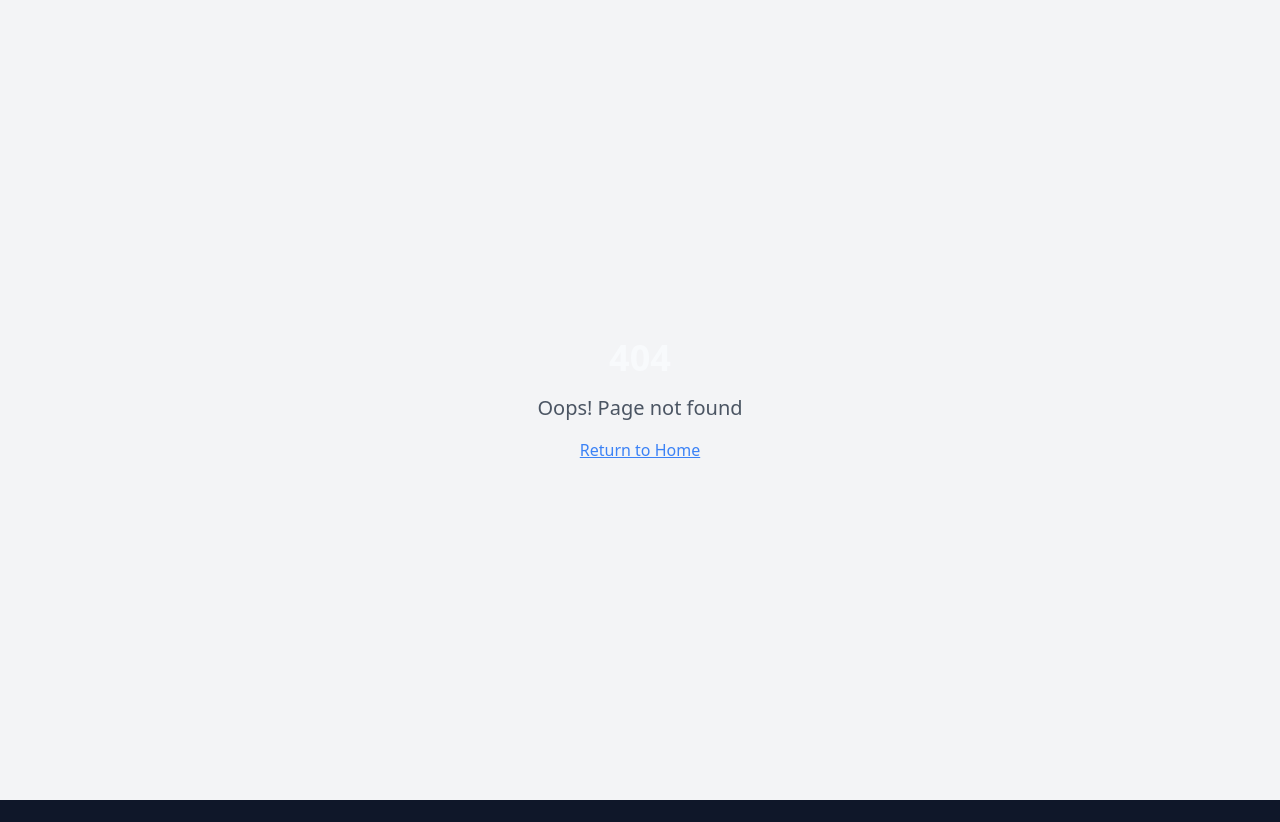
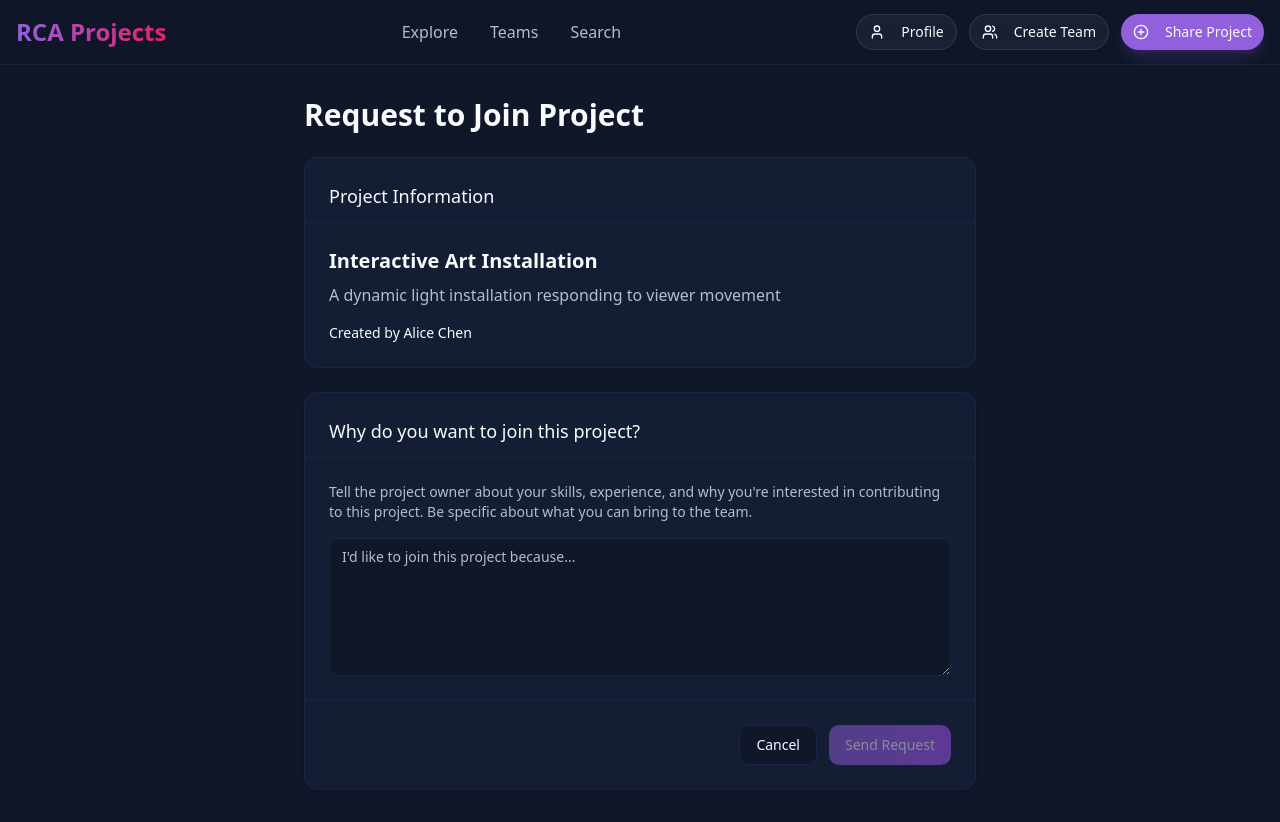
Before and after one commit to rukP/share-collab-space, a React (Vite) app: page /projects/1/join in a window 1280 px wide. Before the commit this address had no page. Before the commit the page ends 800 px from the top, so only its background shows below. Built offline with nearby package versions, Linux system fonts and the light colour scheme.

Commit message:
Add project status feature
Implements project status and request-to-join functionality.

```diff
--- a/src/App.tsx
+++ b/src/App.tsx
@@ -1,4 +1,3 @@
-
 import { Toaster } from "@/components/ui/toaster";
 import { Toaster as Sonner } from "@/components/ui/sonner";
 import { TooltipProvider } from "@/components/ui/tooltip";
@@ -18,6 +17,7 @@ import ProjectDetailsPage from "./pages/ProjectDetailsPage";
 import PersonDetailsPage from "./pages/PersonDetailsPage";
 import AddProfilePage from "./pages/AddProfilePage";
 import CreateTeamPage from "./pages/CreateTeamPage";
+import RequestToJoinPage from "./pages/RequestToJoinPage";
 
 const queryClient = new QueryClient();
 
@@ -31,6 +31,7 @@ const App = () => (
           <Route path="/" element={<Index />} />
           <Route path="/projects" element={<ProjectsPage />} />
           <Route path="/projects/:id" element={<ProjectDetailsPage />} />
+          <Route path="/projects/:id/join" element={<RequestToJoinPage />} />
           <Route path="/teams" element={<TeamsPage />} />
           <Route path="/teams/:id" element={<TeamDetailsPage />} />
           <Route path="/profile" element={<ProfilePage />} />
@@ -41,7 +42,6 @@ const App = () => (
           <Route path="/resources" element={<ResourcesPage />} />
           <Route path="/add-profile" element={<AddProfilePage />} />
           <Route path="/create-team" element={<CreateTeamPage />} />
-          {/* ADD ALL CUSTOM ROUTES ABOVE THE CATCH-ALL "*" ROUTE */}
           <Route path="*" element={<NotFound />} />
         </Routes>
       </BrowserRouter>
--- a/src/components/ProjectCard.tsx
+++ b/src/components/ProjectCard.tsx
@@ -1,7 +1,8 @@
 
-import { Heart, Users } from "lucide-react";
+import { Heart, Users, CheckCircle, XCircle, Clock } from "lucide-react";
 import { Card, CardContent, CardFooter, CardHeader } from "@/components/ui/card";
 import { Button } from "@/components/ui/button";
+import { Badge } from "@/components/ui/badge";
 import { useState } from "react";
 import { Link } from "react-router-dom";
 
@@ -12,9 +13,10 @@ interface ProjectCardProps {
   imageUrl: string;
   likes: number;
   author: string;
+  status?: "open" | "closed" | "completed";
 }
 
-export const ProjectCard = ({ id, title, description, imageUrl, likes, author }: ProjectCardProps) => {
+export const ProjectCard = ({ id, title, description, imageUrl, likes, author, status = "open" }: ProjectCardProps) => {
   const [likesCount, setLikesCount] = useState(likes);
   const [isLiked, setIsLiked] = useState(false);
 
@@ -30,17 +32,48 @@ export const ProjectCard = ({ id, title, description, imageUrl, likes, author }:
     setIsLiked(!isLiked);
   };
 
+  const getStatusBadge = () => {
+    switch (status) {
+      case "open":
+        return (
+          <Badge variant="outline" className="bg-green-100 text-green-800 hover:bg-green-200 border-green-300">
+            <CheckCircle className="w-3 h-3 mr-1" />
+            Open to Join
+          </Badge>
+        );
+      case "closed":
+        return (
+          <Badge variant="outline" className="bg-yellow-100 text-yellow-800 hover:bg-yellow-200 border-yellow-300">
+            <XCircle className="w-3 h-3 mr-1" />
+            Team Full
+          </Badge>
+        );
+      case "completed":
+        return (
+          <Badge variant="outline" className="bg-blue-100 text-blue-800 hover:bg-blue-200 border-blue-300">
+            <Clock className="w-3 h-3 mr-1" />
+            Completed
+          </Badge>
+        );
+      default:
+        return null;
+    }
+  };
+
   return (
     <Link to={`/projects/${id}`}>
-      <Card className="project-card overflow-hidden">
+      <Card className="project-card overflow-hidden h-full">
         <CardHeader className="p-0">
           <img src={imageUrl} alt={title} className="w-full h-48 object-cover" />
         </CardHeader>
         <CardContent className="p-4">
-          <h3 className="text-xl font-semibold mb-2">{title}</h3>
+          <div className="flex justify-between items-start mb-2">
+            <h3 className="text-xl font-semibold">{title}</h3>
+            {getStatusBadge()}
+          </div>
           <p className="text-muted-foreground text-sm">{description}</p>
         </CardContent>
-        <CardFooter className="p-4 flex justify-between items-center">
+        <CardFooter className="p-4 flex justify-between items-center mt-auto">
           <div className="text-sm text-muted-foreground">By {author}</div>
           <div className="flex gap-4">
             <Button
@@ -52,7 +85,16 @@ export const ProjectCard = ({ id, title, description, imageUrl, likes, author }:
               <Heart className="w-4 h-4 mr-1" />
               {likesCount}
             </Button>
-            <Button variant="ghost" size="sm">
+            <Button
+              variant="ghost"
+              size="sm"
+              onClick={(e) => {
+                e.preventDefault();
+                e.stopPropagation();
+                window.location.href = `/projects/${id}/join`;
+              }}
+              disabled={status !== "open"}
+            >
               <Users className="w-4 h-4 mr-1" />
               Team up
             </Button>
--- a/src/data/mockData.ts
+++ b/src/data/mockData.ts
@@ -6,7 +6,12 @@ export const MOCK_PROJECTS = [
     description: "A dynamic light installation responding to viewer movement",
     imageUrl: "https://picsum.photos/seed/1/800/600",
     likes: 24,
-    author: "Alice Chen"
+    author: "Alice Chen",
+    status: "open", // open, closed, or completed
+    requests: [
+      { id: 1, userId: 2, status: "pending" }, // pending, accepted, or rejected
+      { id: 2, userId: 3, status: "accepted" }
+    ]
   },
   {
     id: 2,
@@ -14,7 +19,9 @@ export const MOCK_PROJECTS = [
     description: "Exploring eco-friendly materials in contemporary fashion",
     imageUrl: "https://picsum.photos/seed/2/800/600",
     likes: 18,
-    author: "James Wilson"
+    author: "James Wilson",
+    status: "closed", // closed for new members
+    requests: []
   },
   {
     id: 3,
@@ -22,7 +29,9 @@ export const MOCK_PROJECTS = [
     description: "Playing with variable fonts and animation",
     imageUrl: "https://picsum.photos/seed/3/800/600",
     likes: 32,
-    author: "Sarah Park"
+    author: "Sarah Park",
+    status: "completed", // project is completed
+    requests: []
   }
 ];
 
@@ -65,3 +74,32 @@ export const MOCK_USERS = [
     avatar: "https://picsum.photos/seed/user3/300/300"
   }
 ];
+
+// Mock project request
+export interface ProjectRequest {
+  id: number;
+  userId: number;
+  projectId: number;
+  message: string;
+  status: "pending" | "accepted" | "rejected";
+  createdAt: string;
+}
+
+export const MOCK_REQUESTS: ProjectRequest[] = [
+  {
+    id: 1,
+    userId: 2,
+    projectId: 1,
+    message: "I'd love to contribute my programming skills to this installation!",
+    status: "pending",
+    createdAt: "2024-04-02"
+  },
+  {
+    id: 2,
+    userId: 3,
+    projectId: 1,
+    message: "I have experience with lighting design and would like to join.",
+    status: "accepted",
+    createdAt: "2024-04-01"
+  }
+];
--- a/src/pages/ProjectDetailsPage.tsx
+++ b/src/pages/ProjectDetailsPage.tsx
@@ -1,13 +1,25 @@
-import { useParams } from "react-router-dom";
+import { useParams, useNavigate } from "react-router-dom";
 import { useState, useEffect } from "react";
 import { Header } from "@/components/Header";
 import { Card, CardContent } from "@/components/ui/card";
 import { Avatar, AvatarImage, AvatarFallback } from "@/components/ui/avatar";
 import { Button } from "@/components/ui/button";
 import { Badge } from "@/components/ui/badge";
-import { Heart, Share2, MessageSquare, Calendar, Tag, Users } from "lucide-react";
+import {
+  Heart,
+  Share2,
+  MessageSquare,
+  Calendar,
+  Tag,
+  Users,
+  CheckCircle,
+  XCircle,
+  Clock,
+  UserPlus
+} from "lucide-react";
+import { useToast } from "@/hooks/use-toast";
+import { MOCK_PROJECTS, MOCK_USERS } from "@/data/mockData";
 
-// Mock project data - in a real app this would come from an API
 const PROJECT_DATA = {
   id: 1,
   title: "Interactive Art Installation",
@@ -55,16 +67,22 @@ const PROJECT_DATA = {
 
 const ProjectDetailsPage = () => {
   const { id } = useParams();
+  const navigate = useNavigate();
+  const { toast } = useToast();
   const [project, setProject] = useState(PROJECT_DATA);
   const [liked, setLiked] = useState(false);
   const [likesCount, setLikesCount] = useState(PROJECT_DATA.likes);
   const [comment, setComment] = useState("");
 
-  // In a real app, fetch project data based on ID
   useEffect(() => {
-    // This would be an API call in a real app
     console.log(`Fetching project with ID: ${id}`);
-    // For now, we'll just use our mock data
+    const mockProject = MOCK_PROJECTS.find(p => p.id.toString() === id);
+    if (mockProject) {
+      setProject(prevProject => ({
+        ...prevProject,
+        status: mockProject.status || "open"
+      }));
+    }
   }, [id]);
 
   const handleLike = () => {
@@ -78,27 +96,63 @@ const ProjectDetailsPage = () => {
 
   const handleComment = (e: React.FormEvent) => {
     e.preventDefault();
-    // In a real app, this would post to an API
     if (comment.trim()) {
-      alert("Comment submitted! (This would be saved in a real app)");
+      toast({
+        title: "Comment Posted",
+        description: "Your comment has been added to the project."
+      });
       setComment("");
     }
   };
 
   const handleShare = () => {
-    // In a real app, this might open a share dialog
     navigator.clipboard.writeText(window.location.href).then(() => {
-      alert("Link copied to clipboard!");
+      toast({
+        title: "Link Copied",
+        description: "Project link copied to clipboard!"
+      });
     });
+  };
+
+  const getStatusBadge = () => {
+    const status = project.status || "open";
+
+    switch (status) {
+      case "open":
+        return (
+          <Badge className="bg-green-100 text-green-800 border-green-300 ml-2">
+            <CheckCircle className="w-3 h-3 mr-1" />
+            Open to Join
+          </Badge>
+        );
+      case "closed":
+        return (
+          <Badge className="bg-yellow-100 text-yellow-800 border-yellow-300 ml-2">
+            <XCircle className="w-3 h-3 mr-1" />
+            Team Full
+          </Badge>
+        );
+      case "completed":
+        return (
+          <Badge className="bg-blue-100 text-blue-800 border-blue-300 ml-2">
+            <Clock className="w-3 h-3 mr-1" />
+            Completed
+          </Badge>
+        );
+      default:
+        return null;
+    }
   };
 
   return (
     <div className="min-h-screen bg-background">
       <Header />
       <main className="container mx-auto px-4 py-8">
-        {/* Project Header */}
         <div className="mb-8">
-          <h1 className="text-3xl font-bold mb-2">{project.title}</h1>
+          <div className="flex items-center">
+            <h1 className="text-3xl font-bold">{project.title}</h1>
+            {getStatusBadge()}
+          </div>
           <div className="flex flex-wrap items-center gap-4 mb-4 text-muted-foreground">
             <div className="flex items-center gap-2">
               <Avatar className="w-6 h-6">
@@ -118,7 +172,6 @@ const ProjectDetailsPage = () => {
           </div>
         </div>
 
-        {/* Project Image */}
         <div className="mb-8 rounded-xl overflow-hidden shadow-lg">
           <img
             src={project.imageUrl}
@@ -127,7 +180,6 @@ const ProjectDetailsPage = () => {
           />
         </div>
 
-        {/* Action Buttons */}
         <div className="flex flex-wrap gap-4 mb-8">
           <Button
             variant="outline"
@@ -137,16 +189,26 @@ const ProjectDetailsPage = () => {
             <Heart className={`w-4 h-4 mr-2 ${liked ? "fill-accent" : ""}`} />
             {likesCount} Likes
           </Button>
+
           <Button variant="outline" onClick={handleShare}>
             <Share2 className="w-4 h-4 mr-2" />
             Share
           </Button>
+
+          {(project.status === "open") && (
+            <Button
+              variant="default"
+              className="bg-gradient-to-r from-primary to-purple-500 hover:opacity-90"
+              onClick={() => navigate(`/projects/${id}/join`)}
+            >
+              <UserPlus className="w-4 h-4 mr-2" />
+              Request to Join
+            </Button>
+          )}
         </div>
 
         <div className="grid grid-cols-1 lg:grid-cols-3 gap-8">
-          {/* Main Content */}
           <div className="lg:col-span-2">
-            {/* Project Description */}
             <Card className="mb-8">
               <CardContent className="p-6">
                 <h2 className="text-2xl font-semibold mb-4">About this Project</h2>
@@ -163,7 +225,6 @@ const ProjectDetailsPage = () => {
               </CardContent>
             </Card>
 
-            {/* Comments Section */}
             <h2 className="text-2xl font-semibold mb-4">Comments</h2>
             <Card className="mb-6">
               <CardContent className="p-6">
@@ -185,7 +246,6 @@ const ProjectDetailsPage = () => {
               </CardContent>
             </Card>
 
-            {/* Existing Comments */}
             <div className="space-y-4 mb-8">
               {project.comments.map(comment => (
                 <Card key={comment.id}>
@@ -209,9 +269,7 @@ const ProjectDetailsPage = () => {
             </div>
           </div>
 
-          {/* Sidebar */}
           <div>
-            {/* Author Info */}
             <Card className="mb-6">
               <CardContent className="p-6">
                 <h3 className="text-lg font-semibold mb-4">About the Creator</h3>
@@ -229,7 +287,6 @@ const ProjectDetailsPage = () => {
               </CardContent>
             </Card>
 
-            {/* Team Info */}
             <Card className="mb-6">
               <CardContent className="p-6">
                 <h3 className="text-lg font-semibold mb-4">Project Team</h3>
@@ -241,7 +298,6 @@ const ProjectDetailsPage = () => {
               </CardContent>
             </Card>
 
-            {/* Related Projects */}
             <h3 className="text-lg font-semibold mb-4">Related Projects</h3>
             <div className="space-y-4">
               {project.relatedProjects.map(related => (
--- /dev/null
+++ b/src/pages/RequestToJoinPage.tsx
@@ -0,0 +1,145 @@
+
+import { useState } from "react";
+import { useParams, useNavigate } from "react-router-dom";
+import { Header } from "@/components/Header";
+import { Card, CardContent, CardFooter, CardHeader } from "@/components/ui/card";
+import { Button } from "@/components/ui/button";
+import { Textarea } from "@/components/ui/textarea";
+import { useToast } from "@/hooks/use-toast";
+import { MOCK_PROJECTS } from "@/data/mockData";
+
+const RequestToJoinPage = () => {
+  const { id } = useParams();
+  const navigate = useNavigate();
+  const { toast } = useToast();
+  const [message, setMessage] = useState("");
+  const [isSubmitting, setIsSubmitting] = useState(false);
+
+  // Find the project from our mock data
+  const projectId = Number(id);
+  const project = MOCK_PROJECTS.find(p => p.id === projectId);
+
+  if (!project) {
+    return (
+      <div className="min-h-screen bg-background">
+        <Header />
+        <main className="container mx-auto px-4 py-8">
+          <Card className="max-w-2xl mx-auto">
+            <CardContent className="p-6">
+              <div className="text-center py-8">
+                <h2 className="text-2xl font-bold mb-2">Project Not Found</h2>
+                <p className="text-muted-foreground mb-4">The project you're looking for doesn't exist or has been removed.</p>
+                <Button onClick={() => navigate('/projects')}>
+                  Back to Projects
+                </Button>
+              </div>
+            </CardContent>
+          </Card>
+        </main>
+      </div>
+    );
+  }
+
+  if (project.status !== "open") {
+    return (
+      <div className="min-h-screen bg-background">
+        <Header />
+        <main className="container mx-auto px-4 py-8">
+          <Card className="max-w-2xl mx-auto">
+            <CardContent className="p-6">
+              <div className="text-center py-8">
+                <h2 className="text-2xl font-bold mb-2">Project Not Open for Requests</h2>
+                <p className="text-muted-foreground mb-4">
+                  This project is currently {project.status === "closed" ? "not accepting new team members" : "completed"}.
+                  Check out other open projects.
+                </p>
+                <Button onClick={() => navigate('/projects')}>
+                  Explore Open Projects
+                </Button>
+              </div>
+            </CardContent>
+          </Card>
+        </main>
+      </div>
+    );
+  }
+
+  const handleSubmit = (e: React.FormEvent) => {
+    e.preventDefault();
+    setIsSubmitting(true);
+
+    // Simulate API call
+    setTimeout(() => {
+      setIsSubmitting(false);
+      toast({
+        title: "Request Sent!",
+        description: "Your request to join this project has been sent to the project owner.",
+      });
+      navigate(`/projects/${id}`);
+    }, 1000);
+  };
+
+  return (
+    <div className="min-h-screen bg-background">
+      <Header />
+      <main className="container mx-auto px-4 py-8">
+        <div className="max-w-2xl mx-auto">
+          <h2 className="text-3xl font-bold mb-6">Request to Join Project</h2>
+
+          <Card className="mb-6">
+            <CardHeader className="border-b pb-3">
+              <h3 className="text-lg font-medium">Project Information</h3>
+            </CardHeader>
+            <CardContent className="p-6">
+              <h4 className="text-xl font-semibold mb-2">{project.title}</h4>
+              <p className="text-muted-foreground mb-4">{project.description}</p>
+              <p className="text-sm">Created by <span className="font-medium">{project.author}</span></p>
+            </CardContent>
+          </Card>
+
+          <Card className="shadow-md">
+            <form onSubmit={handleSubmit}>
+              <CardHeader className="border-b pb-3">
+                <h3 className="text-lg font-medium">Why do you want to join this project?</h3>
+              </CardHeader>
+              <CardContent className="p-6">
+                <div className="space-y-4">
+                  <p className="text-muted-foreground text-sm">
+                    Tell the project owner about your skills, experience, and why you're interested in
+                    contributing to this project. Be specific about what you can bring to the team.
+                  </p>
+                  <Textarea
+                    placeholder="I'd like to join this project because..."
+                    value={message}
+                    onChange={(e) => setMessage(e.target.value)}
+                    rows={6}
+                    className="resize-y"
+                    required
+                  />
+                </div>
+              </CardContent>
+              <CardFooter className="border-t p-6 flex justify-end gap-3">
+                <Button
+                  type="button"
+                  variant="outline"
+                  onClick={() => navigate(`/projects/${id}`)}
+                >
+                  Cancel
+                </Button>
+                <Button
+                  type="submit"
+                  disabled={isSubmitting || !message.trim()}
+                  className="bg-gradient-to-r from-primary to-purple-500 hover:opacity-90"
+                >
+                  {isSubmitting ? "Sending Request..." : "Send Request"}
+                </Button>
+              </CardFooter>
+            </form>
+          </Card>
+        </div>
+      </main>
+    </div>
+  );
+};
+
+export default RequestToJoinPage;
```
